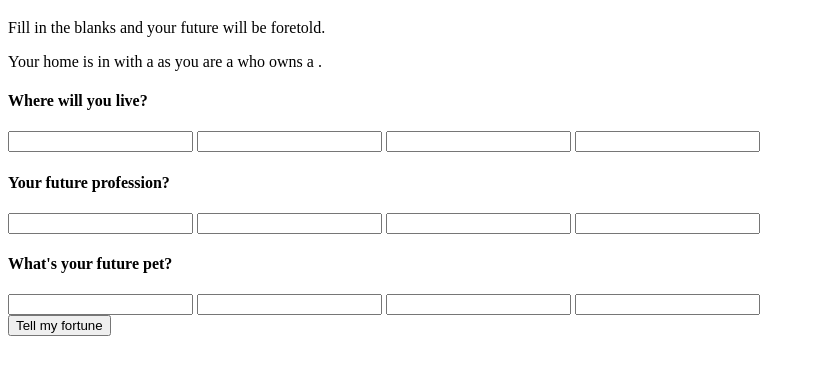
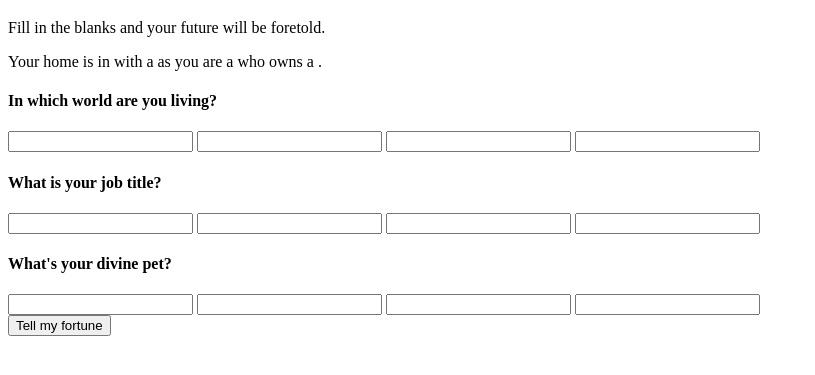
Before and after one commit to Nonkid/MASH-Game, a plain HTML site: page index.html in a window 1280 px wide. Shown: the part 61-436 px from the top of the page, without its empty margins (0-815 px from the left). Drawn offline with Linux system fonts and the light colour scheme.

Commit message:
Update index.html

```diff
--- a/index.html
+++ b/index.html
@@ -21,21 +21,21 @@
       </div>
       <div class="bucket">
         <div class="choice-bucket">
-          <h4 class="highlight">Where will you live?</h4>
+          <h4 class="highlight">In which world are you living?</h4>
           <input name="answer_1[]" type="text">
           <input name="answer_1[]" type="text">
           <input name="answer_1[]" type="text">
           <input name="answer_1[]" type="text">
         </div>
         <div class="choice-bucket">
-          <h4 class="highlight">Your future profession?</h4>
+          <h4 class="highlight">What is your job title?</h4>
           <input name="answer_2[]" type="text">
           <input name="answer_2[]" type="text">
           <input name="answer_2[]" type="text">
           <input name="answer_2[]" type="text">
         </div>
         <div class="choice-bucket">
-          <h4 class="highlight">What's your future pet?</h4>
+          <h4 class="highlight">What's your divine pet?</h4>
           <input name="answer_3[]" type="text">
           <input name="answer_3[]" type="text">
           <input name="answer_3[]" type="text">
```
